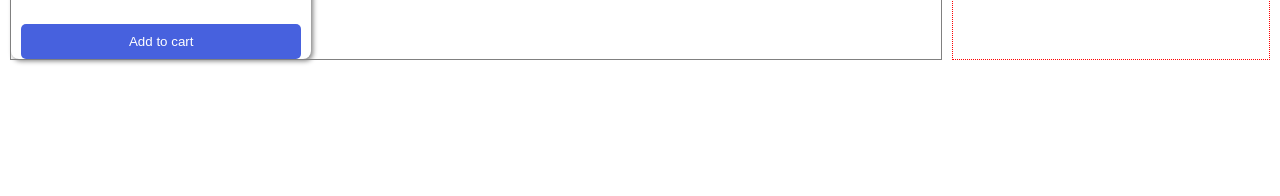
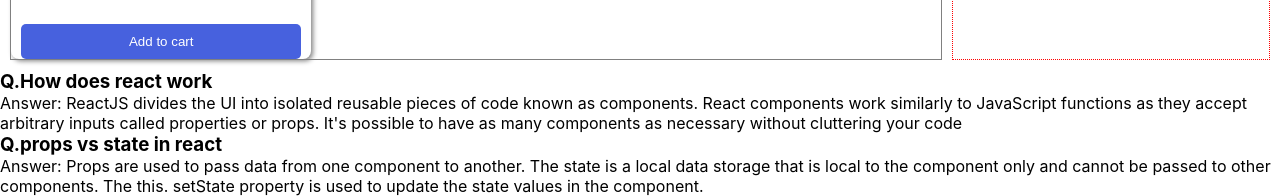
Before and after one commit to rocky-islam/Study-Schedule, a React (Create React App) app: page / in a window 1280 px wide. Shown: the part 1281-1477 px from the top of the page. Before the commit the page ends 1351 px from the top, so only its background shows below. Built offline with nearby package versions, Linux system fonts and the light colour scheme.

Commit message:
local add

```diff
--- a/src/App.js
+++ b/src/App.js
@@ -1,5 +1,6 @@
 
 import './App.css';
+import Question from './components/Question/Question';
 import ReadingControl from './components/ReadingControl/ReadingControl';
 
 function App() {
@@ -8,6 +9,7 @@ function App() {
     <div>
       <h1>Hello form app.js</h1>
       <ReadingControl></ReadingControl>
+      <Question></Question>
     </div>
   );
 }
--- /dev/null
+++ b/src/components/Question/Question.js
@@ -0,0 +1,29 @@
+import React from 'react';
+import './Question.css'
+
+const Question = () => {
+    return (
+      <div>
+        <div>
+          <h3>Q.How does react work</h3>
+          <p>
+            Answer: ReactJS divides the UI into isolated reusable pieces of code
+            known as components. React components work similarly to JavaScript
+            functions as they accept arbitrary inputs called properties or
+            props. It's possible to have as many components as necessary without
+            cluttering your code
+          </p>
+
+          <h3>Q.props vs state in react</h3>
+          <p>
+            Answer: Props are used to pass data from one component to another.
+            The state is a local data storage that is local to the component
+            only and cannot be passed to other components. The this. setState
+            property is used to update the state values in the component.
+          </p>
+        </div>
+      </div>
+    );
+};
+
+export default Question;
--- a/src/components/ReadingControl/ReadingControl.js
+++ b/src/components/ReadingControl/ReadingControl.js
@@ -11,10 +11,18 @@ const ReadingControl = () => {
      const[brTime,setBrTime] = useState(0);
 
     //  break time
-    const breakTime = () =>{
-        console.log('click me');
+    const breakTime = (breakTime) =>{
+        setBrTime(breakTime);
+        localStorage.setItem('time',breakTime);
 
     }
+
+    useEffect(()=>{
+        const localTime = localStorage.getItem('time');
+        if(localTime){
+            setBrTime(localTime);
+        }
+    },[])
 
      const handleCart = (time)=>{
         setCart([...cart,time])
@@ -70,11 +78,11 @@ const ReadingControl = () => {
                     <div className='break'>
                         <h3>Add a Break</h3>
                         <div className='break-time'>
-                            <button onClick={()=>setBrTime(10)}><span>10</span>min</button>
-                            <button onClick={()=>setBrTime(20)}><span>20</span>min</button>
-                            <button onClick={()=>setBrTime(30)}><span>30</span>min</button>
-                            <button onClick={()=>setBrTime(40)}><span>40</span>min</button>
-                            <button onClick={()=>setBrTime(50)}><span>50</span>min</button>
+                            <button onClick={()=>breakTime(10)}><span>10</span>min</button>
+                            <button onClick={()=>breakTime(20)}><span>20</span>min</button>
+                            <button onClick={()=>breakTime(30)}><span>30</span>min</button>
+                            <button onClick={()=>breakTime(40)}><span>40</span>min</button>
+                            <button onClick={()=>breakTime(50)}><span>50</span>min</button>
                         </div>
                     </div>
                     <div className='exercise'>
```
Also changed, not shown: src/components/Question/Question.css (added).
